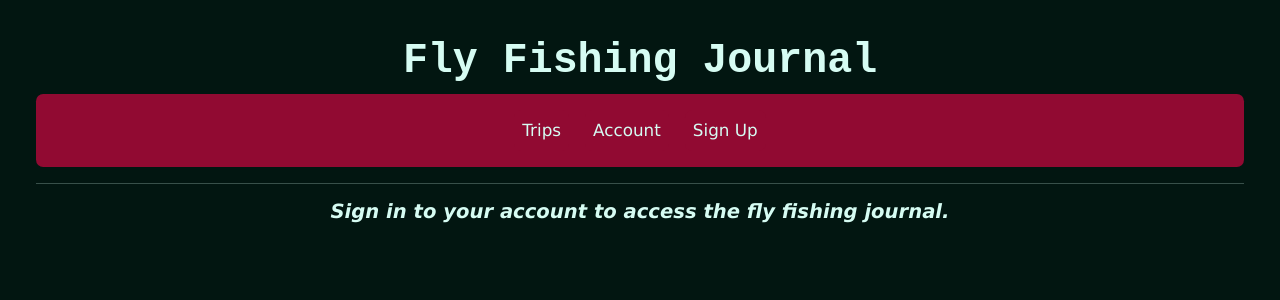
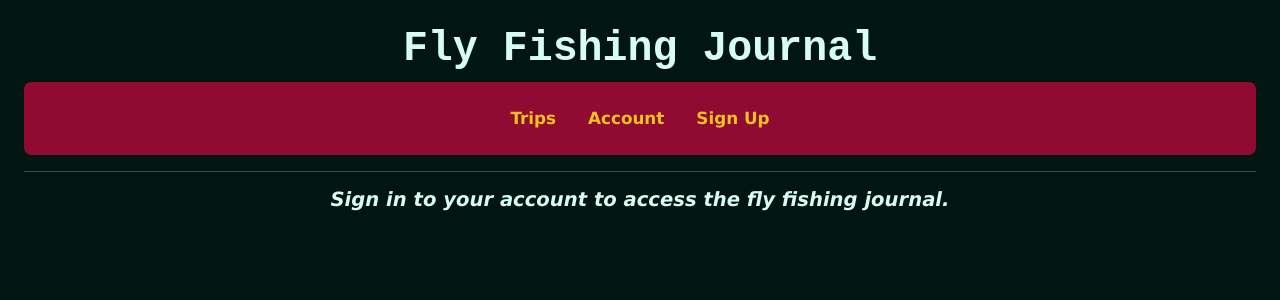
Before and after one commit to brianscherner/fly-fishing-journal, a React (Create React App) app: page /trips in a window 1280 px wide. Shown: the top 300 px of the page. Built offline with nearby package versions, Linux system fonts and the light colour scheme; no server answers; the database is empty.

Commit message:
Change color of navbar links and add max width to table data cells.

```diff
--- a/src/index.css
+++ b/src/index.css
@@ -1,9 +1,8 @@
 /* container styling */
 #root {
   min-height: 100vh;
-  /* min-width: 100vh; */
   text-align: center;
-  padding: 2.25rem;
+  padding: 1.5rem;
   --text: #d6fcf3;
   --background: #021611;
   --primary: #7ef6e0;
@@ -20,11 +19,12 @@
 }
 
 .navbar.nav-link {
-  color: var(--text);
+  color: var(--accent);
+  font-weight: 600;
 }
 
 .navbar.nav-link:hover {
-  color: var(--accent);
+  color: var(--text);
 }
 
 /* styling for message telling user to sign in to access app */
@@ -130,6 +130,8 @@
 
 .dest-info-data {
   font-style: italic;
+  max-width: 30vw;
+  overflow: auto;
 }
 
 .gear-data {
@@ -149,21 +151,16 @@
 }
 
 /* trip list styling */
-
 .trip-header-in-list {
   font-family:'Courier New', Courier, monospace;
   font-size: 1.85rem;
   font-weight: 600;
   color: var(--accent);
+  word-wrap: break-word;
 }
 
 .trip-header-in-list:hover {
   color: var(--text);
-}
-
-.trip-type-in-list {
-  font-size: 1.25rem;
-  font-family:'Courier New', Courier, monospace;
 }
 
 /* form styling */
```
